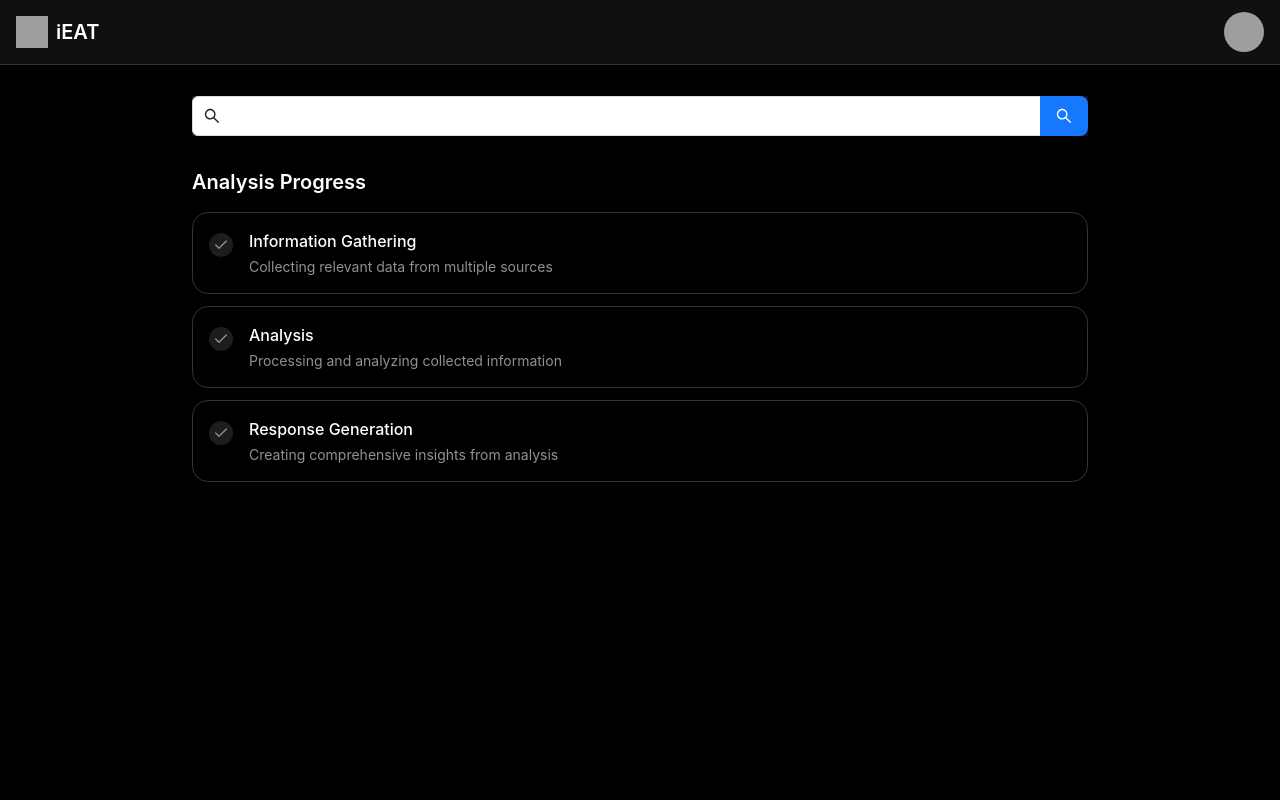
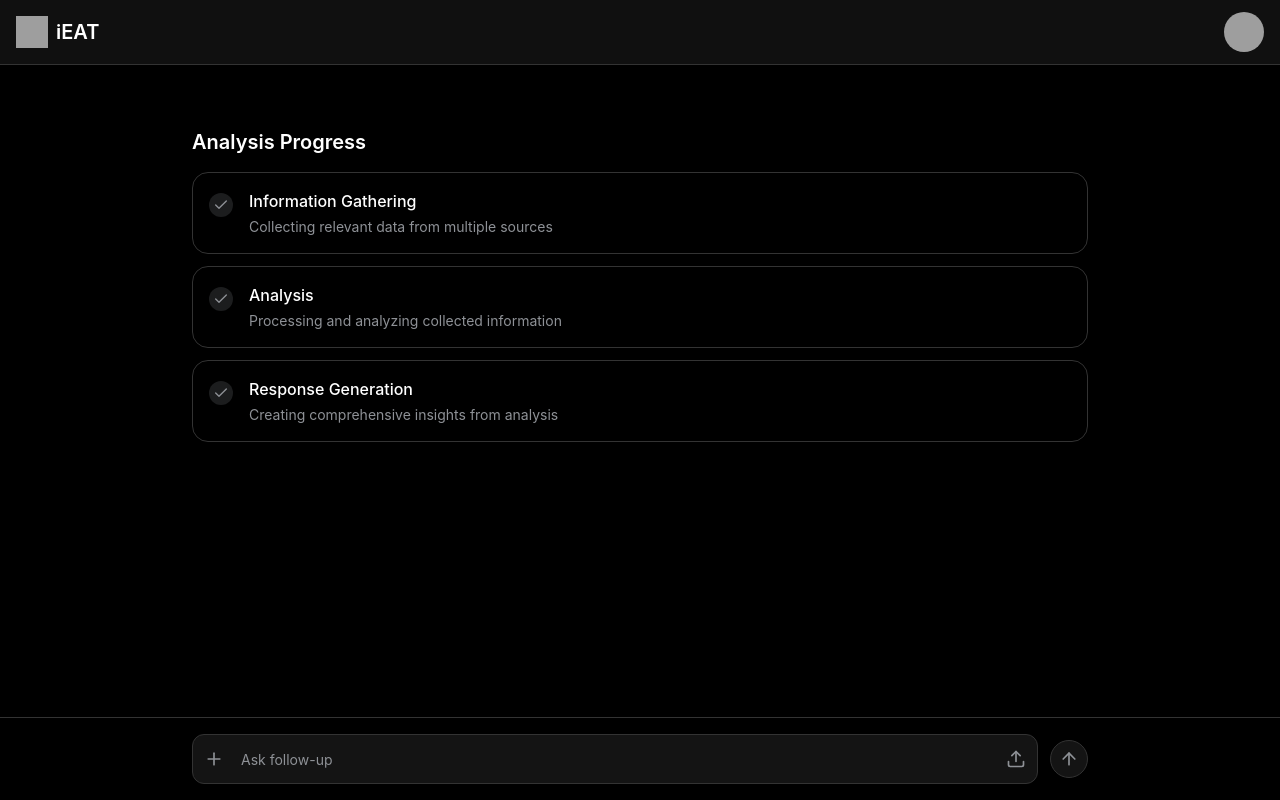
Before and after one commit to priyank2602/interactive-economics-toolkit, a React (Vite) app: page /search in a window 1280 px wide. Built offline with nearby package versions, Linux system fonts and the light colour scheme; grey boxes are pictures that could not be loaded.

Commit message:
Implement sticky search bar
Added a sticky search bar to the search results page that allows users to attach and ask follow-up questions. The search bar is positioned at the bottom of the screen for easy access.
[skip gpt_engineer]

```diff
--- a/src/components/SearchResultsBar.tsx
+++ b/src/components/SearchResultsBar.tsx
@@ -1,34 +1,53 @@
-import { SearchOutlined } from '@ant-design/icons';
-import { Input } from 'antd';
+import { Plus, Upload, ArrowUp } from 'lucide-react';
+import { Input } from '@/components/ui/input';
 import { useState } from "react";
 import { useNavigate } from "react-router-dom";
 
 export const SearchResultsBar = () => {
   const navigate = useNavigate();
   const [query, setQuery] = useState("");
+  const [isExpanded, setIsExpanded] = useState(false);
 
-  const handleSearch = (value: string) => {
-    if (value.trim()) {
-      navigate(`/search?q=${encodeURIComponent(value)}`, { replace: true });
+  const handleSearch = (e: React.FormEvent) => {
+    e.preventDefault();
+    if (query.trim()) {
+      navigate(`/search?q=${encodeURIComponent(query)}`, { replace: true });
     }
   };
 
+  const handleAttachment = () => {
+    // Implement attachment functionality
+    console.log("Attachment clicked");
+  };
+
   return (
-    <div className="w-full">
-      <Input.Search
-        placeholder="Ask about economic insights..."
-        allowClear
-        enterButton
-        size="large"
-        value={query}
-        onChange={(e) => setQuery(e.target.value)}
-        onSearch={handleSearch}
-        prefix={<SearchOutlined />}
-        style={{
-          background: '#141414',
-          borderColor: '#333333',
-        }}
-      />
+    <div className="fixed bottom-0 left-0 right-0 bg-black border-t border-[#333333] p-4 animate-slide-in">
+      <div className="max-w-4xl mx-auto flex items-center gap-4">
+        <form onSubmit={handleSearch} className="flex-1 flex items-center gap-3">
+          <div className="relative flex-1">
+            <Plus
+              className="absolute left-3 top-1/2 -translate-y-1/2 w-5 h-5 text-secondary cursor-pointer hover:text-primary transition-colors"
+              onClick={() => setIsExpanded(!isExpanded)}
+            />
+            <Input
+              value={query}
+              onChange={(e) => setQuery(e.target.value)}
+              placeholder="Ask follow-up"
+              className="w-full pl-12 pr-12 py-6 bg-[#141414] border-[#333333] text-white placeholder:text-secondary"
+            />
+            <Upload
+              className="absolute right-3 top-1/2 -translate-y-1/2 w-5 h-5 text-secondary cursor-pointer hover:text-primary transition-colors"
+              onClick={handleAttachment}
+            />
+          </div>
+          <button
+            type="submit"
+            className="bg-[#141414] hover:bg-[#1a1a1a] text-secondary hover:text-primary border border-[#333333] rounded-full p-2 transition-colors"
+          >
+            <ArrowUp className="w-5 h-5" />
+          </button>
+        </form>
+      </div>
     </div>
   );
 };
--- a/src/pages/SearchResults.tsx
+++ b/src/pages/SearchResults.tsx
@@ -83,16 +83,14 @@ const SearchResults = () => {
   }, [query]);
 
   const isAnalyzing = steps[1].completed === false || steps[2].completed === false;
-  const showAnswerComponent = steps[0].completed; // Only show answer component after step 1 is complete
+  const showAnswerComponent = steps[0].completed;
 
   return (
     <div className="min-h-screen bg-black text-white">
       <Header />
 
-      <main className="container mx-auto px-4 pt-24 pb-16">
+      <main className="container mx-auto px-4 pt-24 pb-32">
         <div className="max-w-4xl mx-auto">
-          <SearchResultsBar />
-
           <div className="mt-8 space-y-8">
             <AnalysisSteps steps={steps} />
 
@@ -128,6 +126,8 @@ const SearchResults = () => {
           </div>
         </div>
       </main>
+
+      <SearchResultsBar />
     </div>
   );
 };
```
